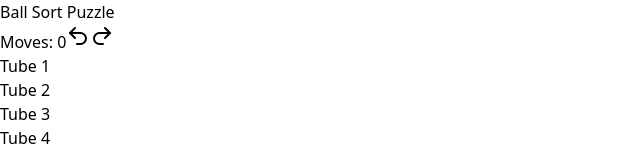
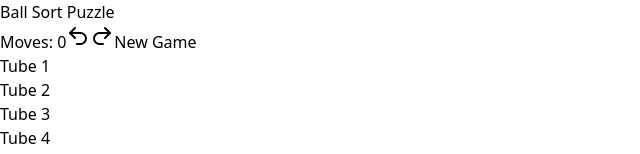
Before and after one commit to AndersWangRask/Ball-Sort, a React (Vite) app: page / in a window 1280 px wide. Shown: the top 154 px of the page, without its empty margins (0-640 px from the left). Built offline with nearby package versions, Linux system fonts and the light colour scheme.

Commit message:
Enhanced the game by adding a victory state when solved and the functionality to start a new game - Add react-confetti for completion celebration and implement new game functionality

```diff
--- a/package.json
+++ b/package.json
@@ -17,6 +17,7 @@
     "clsx": "^2.1.1",
     "lucide-react": "^0.468.0",
     "react": "^18.3.1",
+    "react-confetti": "^6.2.2",
     "react-dnd": "^16.0.1",
     "react-dnd-html5-backend": "^16.0.1",
     "react-dom": "^18.3.1",
--- a/src/App.jsx
+++ b/src/App.jsx
@@ -2,6 +2,7 @@ import React, { useState, useEffect, useRef } from 'react';
 import { Button } from './components/ui/button';
 import { Card, CardContent, CardHeader, CardTitle } from '@/components/ui/card';
 import { AlertCircle, CheckCircle2, Loader2, Undo2, Redo2 } from 'lucide-react';
+import Confetti from 'react-confetti'; // Import Confetti
 
 const COLORS = {
   LB: { name: 'LIGHT_BLUE',  hex: '#87CEEB' },
@@ -248,6 +249,7 @@ const BallSortGame = () => {
     sourceIndex: null,
     invalidMove: false
   });
+  const [isComplete, setIsComplete] = useState(false); // Add isComplete state
 
   const tubeRefs = useRef([]);
 
@@ -278,6 +280,12 @@ const BallSortGame = () => {
     setMoveHistory(prev => [...prev, { from: fromTube, to: toTube, ball }]);
     setRedoStack([]);
 
+    if (isSolved(newTubes, initialPuzzleState.maxBalls)) { // Check if solved
+      setIsComplete(true); // Set isComplete to true
+    } else {
+      setIsComplete(false); // Ensure isComplete is false if not solved
+    }
+
     return true;
   };
 
@@ -294,6 +302,13 @@ const BallSortGame = () => {
     setMoveCount(prev => prev - 1);
     setMoveHistory(prev => prev.slice(0, -1));
     setRedoStack(prev => [...prev, lastMove]);
+
+    // Update isComplete based on the new state
+    if (isSolved(newTubes, initialPuzzleState.maxBalls)) {
+      setIsComplete(true);
+    } else {
+      setIsComplete(false);
+    }
   };
 
   const redo = () => {
@@ -301,6 +316,17 @@ const BallSortGame = () => {
     const move = redoStack[redoStack.length - 1];
     makeMove(move.from, move.to);
     setRedoStack(prev => prev.slice(0, -1));
+  };
+
+  // 1. Add the startNewGame function
+  const startNewGame = () => {
+    setTubes(initialPuzzleState.tubes);
+    setMoveCount(0);
+    setMoveHistory([]);
+    setRedoStack([]);
+    setIsComplete(false);
+    setValidation(null);
+    setSolution(null);
   };
 
   // Drag and drop handlers
@@ -374,6 +400,9 @@ const BallSortGame = () => {
             <Button variant="outline" size="sm" onClick={redo} disabled={redoStack.length === 0}>
               <Redo2 className="h-4 w-4" />
             </Button>
+            <Button variant="primary" size="sm" onClick={startNewGame} className="ml-2">
+              New Game
+            </Button>
           </div>
         </CardTitle>
       </CardHeader>
@@ -438,6 +467,14 @@ const BallSortGame = () => {
               ) : 'Solve Puzzle'}
             </Button>
           </div>
+
+          {/* Completion Message */}
+          {isComplete && (
+            <div className="flex flex-col items-center mt-4">
+              <p className="text-2xl">🎉 Congratulations! You've solved the puzzle! 🎉</p>
+              <Confetti />
+            </div>
+          )}
 
           {/* Validation Results */}
           {validation && !validation.valid && (
```
Also changed, not shown: 1 other file (tests, documents, lock files or other folders).
